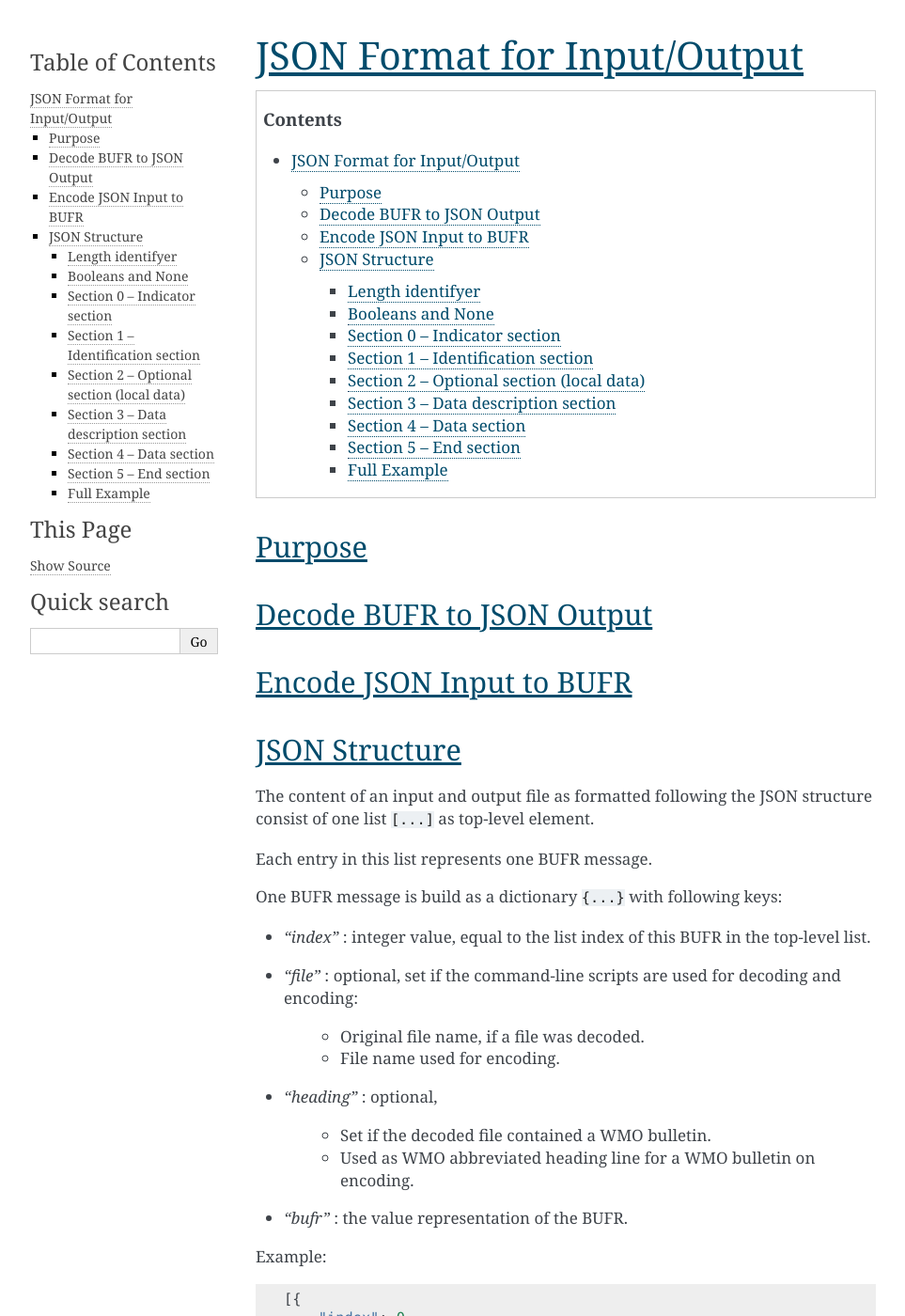
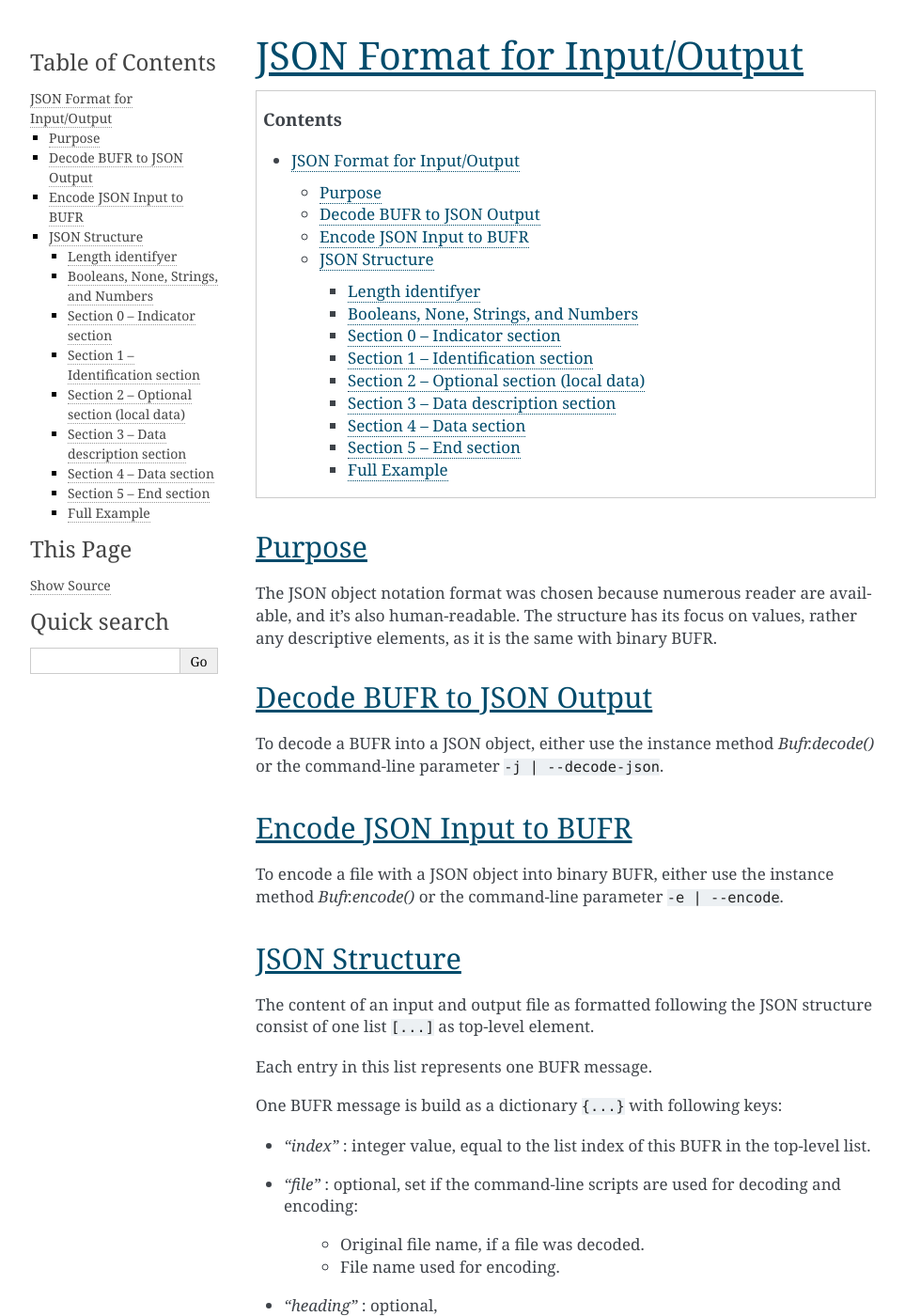
Before and after one commit to pytroll/trollbufr, a Sphinx documentation site: the page built from docs/source/json.rst, in a window 1280 px wide and 1400 px high. Shown: the whole window at 94% size, without its empty margins (148-1111 px from the left). Built offline with Sphinx 7.4.7, drawn with Linux system fonts in a browser that asks for light colours; some of the changed text lies outside the part shown.

Commit message:
Add paragraph to json-doc.

```diff
--- a/docs/source/json.rst
+++ b/docs/source/json.rst
@@ -7,12 +7,20 @@ JSON Format for Input/Output
 
 Purpose
 -------
+The JSON object notation format was chosen because numerous reader are
+available, and it's also human-readable.
+The structure has its focus on values, rather any descriptive elements, as it
+is the same with binary BUFR.
 
 Decode BUFR to JSON Output
 --------------------------
+To decode a BUFR into a JSON object, either use the instance method
+`Bufr.decode()` or the command-line parameter ``-j | --decode-json``.
 
 Encode JSON Input to BUFR
 -------------------------
+To encode a file with a JSON object into binary BUFR, either use the instance
+method `Bufr.encode()` or the command-line parameter ``-e | --encode``.
 
 JSON Structure
 --------------
@@ -58,13 +66,20 @@ In contrast to the binary BUFR, there are NO length values denoting either the
 length of a section, or the ammount of repetition. On encoding they will be
 calculated, thus making the handling of delayed replication easier.
 
-Booleans and None
-~~~~~~~~~~~~~~~~~
+Booleans, None, Strings, and Numbers
+~~~~~~~~~~~~~~~~~~~~~~~~~~~~~~~~~~~~
 With JSON, boolean values are encoded as ``true`` or ``false``, which is the
 case for some flag-values in sections 1 and 3.
 
 In the data section 4, for any `missing value` the keyword ``none`` is set in
 the JSON structure.
+
+Strings, or character sequences, are stored as sequences of ITA-5 (which is
+equivalent to US-ASCII) characters, surrounded with double-quotes ``"``.
+When encoding a JSON object as BUFR, the underlying functions take care of
+padding/truncating the strings to match the width as defined by the descriptor.
+
+Numbers are ... numbers. Either integer or decimal-point values.
 
 Section 0 -- Indicator section
 ~~~~~~~~~~~~~~~~~~~~~~~~~~~~~~
```
Also changed, not shown: 1 other file.
